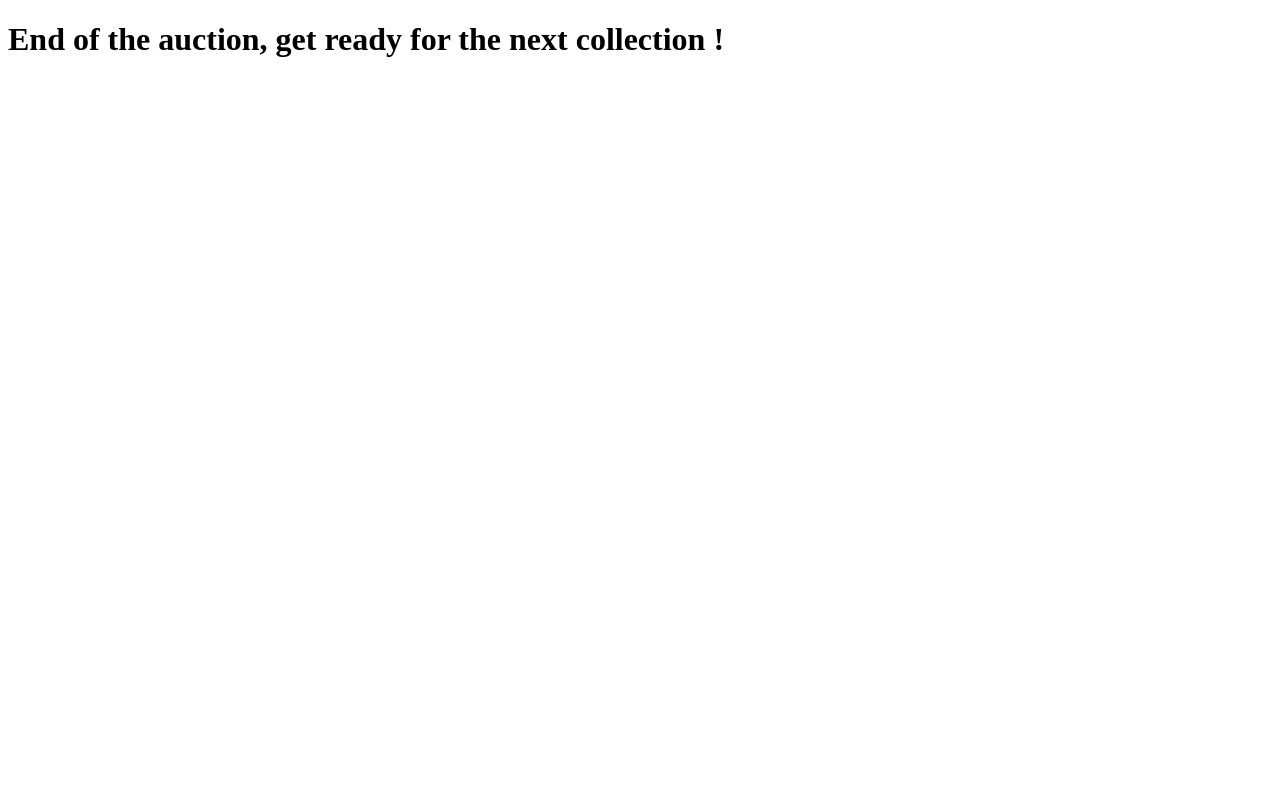
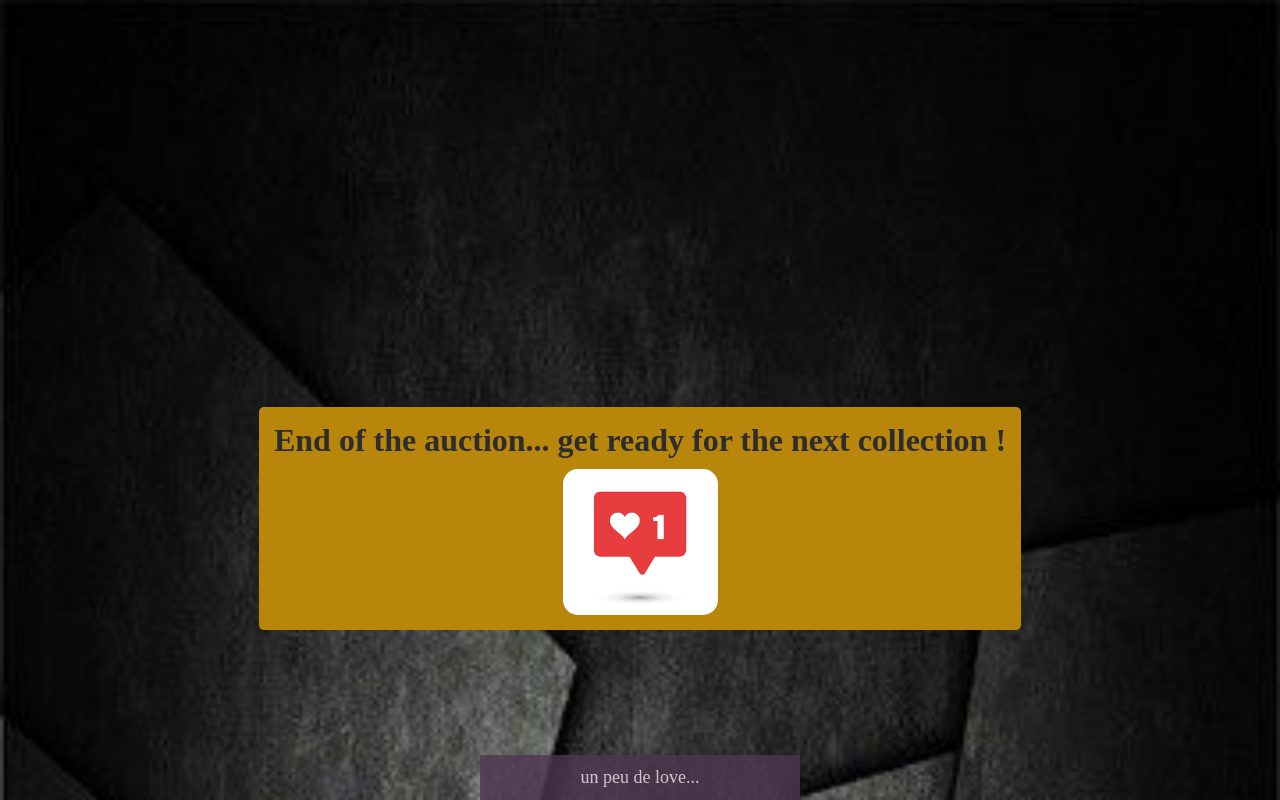
Before and after one commit to nina55555/countdown, a website: page end-auction.html in a window 1280 px wide. Drawn offline with Linux system fonts and the light colour scheme.

Commit message:
put an addEventListener to the end auction page

```diff
--- a/end-auction.html
+++ b/end-auction.html
@@ -5,9 +5,17 @@
     <meta http-equiv="X-UA-Compatible" content="IE=edge">
     <meta name="viewport" content="width=device-width, initial-scale=1.0">
     <title>End auction</title>
+
+    <link rel="stylesheet" href="end-auction.style.css">
+    <script src="end-auction.js" defer></script>
 </head>
 <body>
-    <h1>End of the auction, get ready for the next collection !</h1>
-
+    <div class="container">
+        <h1 id="push1">End of the auction... get ready for the next collection !</h1>
+        <img id="love-pic" src="img/pouce.png" alt="animation">
+    </div>
+    <div class="count">
+        <p id="love" >un peu de love...</p>
+    </div>
 </body>
 </html>
--- /dev/null
+++ b/end-auction.js
@@ -0,0 +1,13 @@
+
+function addLove (){
+    const lovePic= document.getElementById("love-pic")
+    console.log(lovePic)
+    const poppin = document.getElementById("love")
+    console.log(poppin)
+
+    lovePic.addEventListener('click', () => {
+        poppin.innerText = 'much love'
+    })
+}
+
+addLove()
--- /dev/null
+++ b/end-auction.style.css
@@ -0,0 +1,78 @@
+
+*{
+    margin: 0px;
+    padding: 0px;
+    box-sizing: border-box;
+    overflow: hidden;
+}
+
+
+body{
+    background-image: url(img/f832e4dcbf917263c7c1c5cd51cff2e1.jpg);
+    background-repeat: no-repeat;
+    background-size: cover;
+    display: flex;
+    flex-direction: column;
+    justify-content: end;
+    align-items: center;
+    width: 100%;
+    height: 100vh;
+}
+
+
+.container{
+    /*background-color: rgb(214, 186, 110);*/
+    background-color: darkgoldenrod;
+    display: flex;
+    flex-direction: column;
+    align-items: center;
+    margin: 125px 55px;
+    width: auto;
+    border-radius: 5px;
+    padding: 15px;
+}
+
+
+h1{
+    color: rgb(46, 45, 45);
+    width: auto;
+}
+
+
+img{
+    width: 155px;
+    margin-top: 10px;
+    border-radius: 15px;
+    cursor: pointer;
+}
+
+
+img:hover{
+    border: 3px solid red;
+}
+
+
+
+
+
+
+.count{
+    background-color: rgb(79, 54, 80);
+    opacity: 0.8;
+    width: 25%;
+    height: 45px;
+    bottom: 0;
+    display: flex;
+
+}
+
+#love{
+    font-size: 25px;
+    color: rgb(243, 232, 243);
+    font-size: 18px;
+    margin:  auto;
+}
+
+.active{
+    border: 3px solid red;
+}
--- a/index.js
+++ b/index.js
@@ -18,7 +18,7 @@ let previousDiff = {}
 
 function refreshCountdown(){
     const difference = launchDate - Date.now()/1000;
-    if (difference <= 0){
+    if (difference < 1){
         document.location = "end-auction.html";
         return;
     }
@@ -52,5 +52,4 @@ function updateDom(diff){
 previousDiff = diff
 }
 
-
 refreshCountdown();
--- a/index.style.css
+++ b/index.style.css
@@ -9,6 +9,8 @@
 body{
     background-color: cadetblue;
     background-image: url(img/f832e4dcbf917263c7c1c5cd51cff2e1.jpg);
+    background-repeat: no-repeat;
+    background-size: cover;
     display: flex;
     flex-direction: column;
     justify-content: center;
```
Also changed, not shown: index.html (+1 -1 lines), img/pouce.png (added).
